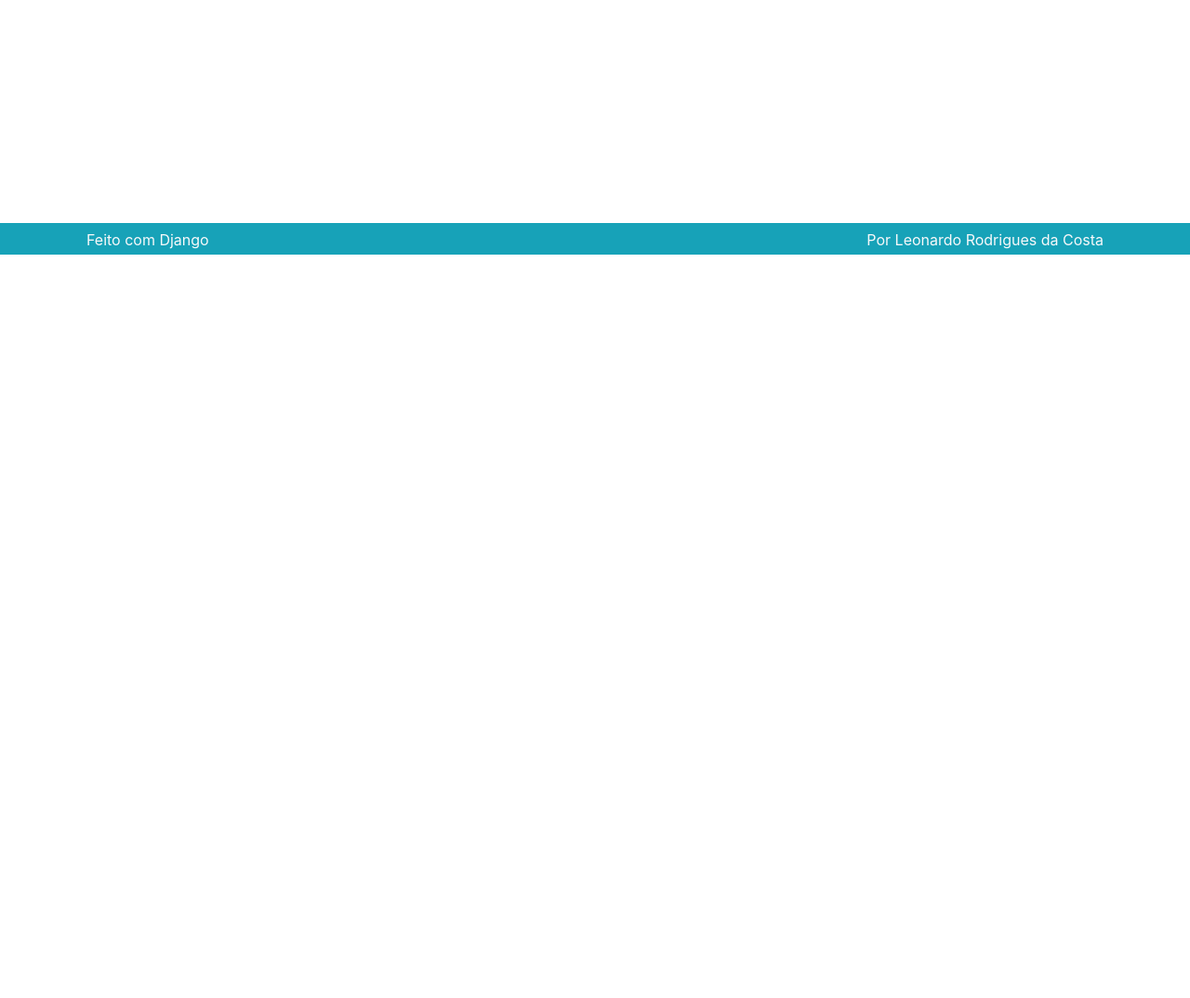
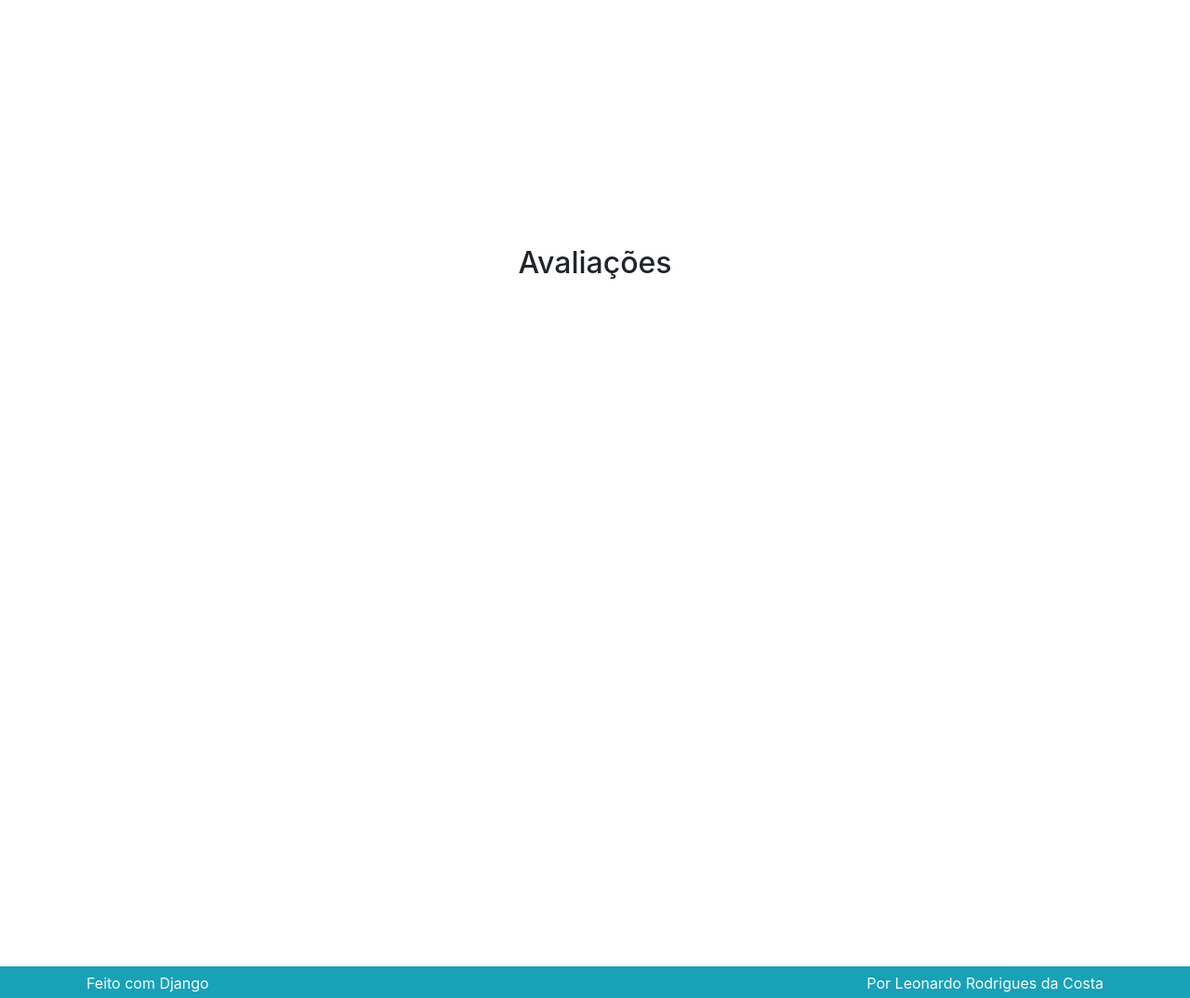
Before and after one commit to leonhardc/ecomerce-django, a Django app: a page that uses produto/templates/produto/detalhe.html in a window 1280 px wide. Shown: the part 1488-2562 px from the top of the page at 93% size. Before the commit the page ends 1762 px from the top, so only its background shows below. Run offline with Django 4.2, Linux system fonts and the light colour scheme; tables that the repository leaves empty hold one stand-in row (values such as "Sample post"); grey boxes marked "Sample" are stand-in pictures; some libraries are stand-ins or nearby versions.

Commit message:
Pequenas alterações no template de detalhe de produto, acrescentado TODO

```diff
--- a/produto/templates/produto/detalhe.html
+++ b/produto/templates/produto/detalhe.html
@@ -68,11 +68,13 @@
 
             <!-- Botões de Comprar ou Adicionar ao Carrinho -->
             <div class="content d-flex justify-content-start mb-5" style="width: 100%;">
-                <button class="btn btn-primary" type="button">
-                    <svg xmlns="http://www.w3.org/2000/svg" width="16" height="16" fill="currentColor" class="bi bi-bag" viewBox="0 0 16 16">
-                        <path d="M8 1a2.5 2.5 0 0 1 2.5 2.5V4h-5v-.5A2.5 2.5 0 0 1 8 1zm3.5 3v-.5a3.5 3.5 0 1 0-7 0V4H1v10a2 2 0 0 0 2 2h10a2 2 0 0 0 2-2V4h-3.5zM2 5h12v9a1 1 0 0 1-1 1H3a1 1 0 0 1-1-1V5z"/>
-                    </svg>
-                    Comprar</button>
+                <a href="{% url 'produto:comprar' %}">
+                    <button class="btn btn-primary" type="button">
+                        <svg xmlns="http://www.w3.org/2000/svg" width="16" height="16" fill="currentColor" class="bi bi-bag" viewBox="0 0 16 16">
+                            <path d="M8 1a2.5 2.5 0 0 1 2.5 2.5V4h-5v-.5A2.5 2.5 0 0 1 8 1zm3.5 3v-.5a3.5 3.5 0 1 0-7 0V4H1v10a2 2 0 0 0 2 2h10a2 2 0 0 0 2-2V4h-3.5zM2 5h12v9a1 1 0 0 1-1 1H3a1 1 0 0 1-1-1V5z"/>
+                        </svg>
+                        Comprar</button>
+                </a>
                 <button class="btn btn-outline-primary ml-2" type="submit">
                     <svg xmlns="http://www.w3.org/2000/svg" width="16" height="16" fill="currentColor" class="bi bi-cart" viewBox="0 0 16 16">
                         <path d="M0 1.5A.5.5 0 0 1 .5 1H2a.5.5 0 0 1 .485.379L2.89 3H14.5a.5.5 0 0 1 .491.592l-1.5 8A.5.5 0 0 1 13 12H4a.5.5 0 0 1-.491-.408L2.01 3.607 1.61 2H.5a.5.5 0 0 1-.5-.5zM3.102 4l1.313 7h8.17l1.313-7H3.102zM5 12a2 2 0 1 0 0 4 2 2 0 0 0 0-4zm7 0a2 2 0 1 0 0 4 2 2 0 0 0 0-4zm-7 1a1 1 0 1 1 0 2 1 1 0 0 1 0-2zm7 0a1 1 0 1 1 0 2 1 1 0 0 1 0-2z"/>
@@ -100,4 +102,19 @@
     <div class="col"></div>
 </div>
 
+<div class="row" style="min-height: 100vh;">
+    <div class="col"></div>
+    <div class="col-8">
+        <div class="mt-5 mb-5">
+            <h2 class="text-center mt-5 mb-5">Avaliações</h2>
+            <p class="text-justify">
+                <!-- TODO: Implementar sistema de comentários/avaliações do produto -->
+            </p>
+        </div>
+    </div>
+    <div class="col"></div>
+</div>
+
+
+
 {% endblock %}
--- a/produto/urls.py
+++ b/produto/urls.py
@@ -39,4 +39,5 @@ urlpatterns = [
     path('removerdocarrinho/', views.RemoverDoCarrinho.as_view(), name='removerdocarrinho'),
     path('carrinho/', views.Carrinho.as_view(), name='carrinho'),
     path('resumodacompra/', views.ResumoDaCompra.as_view(), name='resumodacompra'),
+    path('comprar/', views.Comprar.as_view(), name='comprar'),
 ]
```
